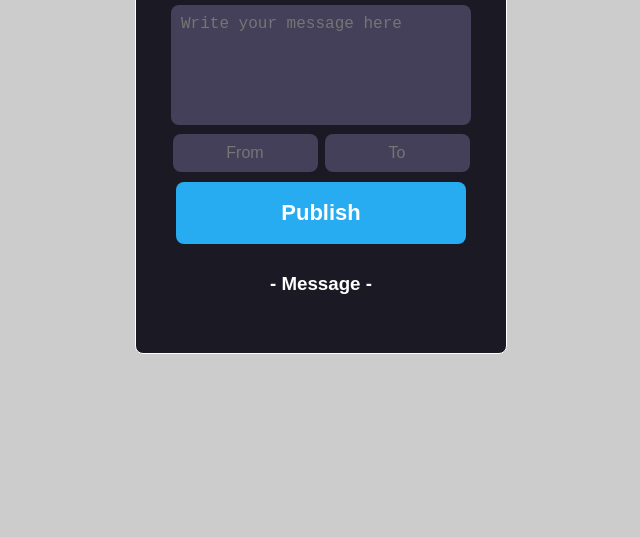
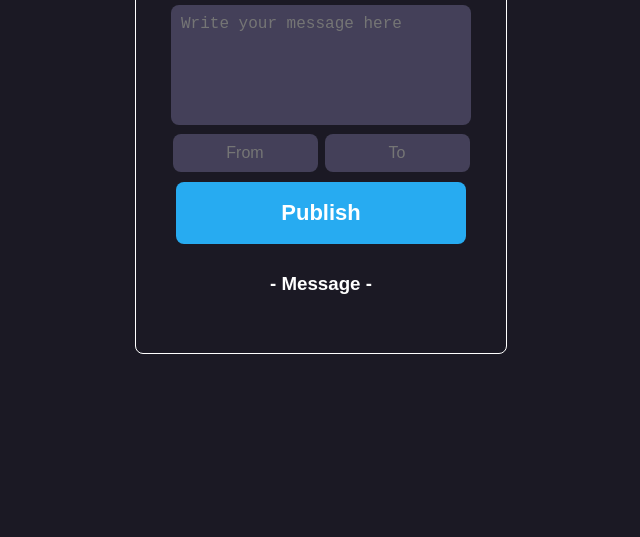
Before and after one commit to Nicorabi/message-board, a plain HTML site: page index.html in a window 1280 px wide. Shown: the part 263-800 px from the top of the page, without its empty margins (319-959 px from the left). Drawn offline with Linux system fonts and the light colour scheme; no server answers.

Commit message:
Update style.css

```diff
--- a/style.css
+++ b/style.css
@@ -1,5 +1,5 @@
 body {
-    background: #cccccc;
+    background: hsl(251, 18%, 12%);
     color: white;
     font-family: Arial, Helvetica, sans-serif;
     user-select: none;
```
